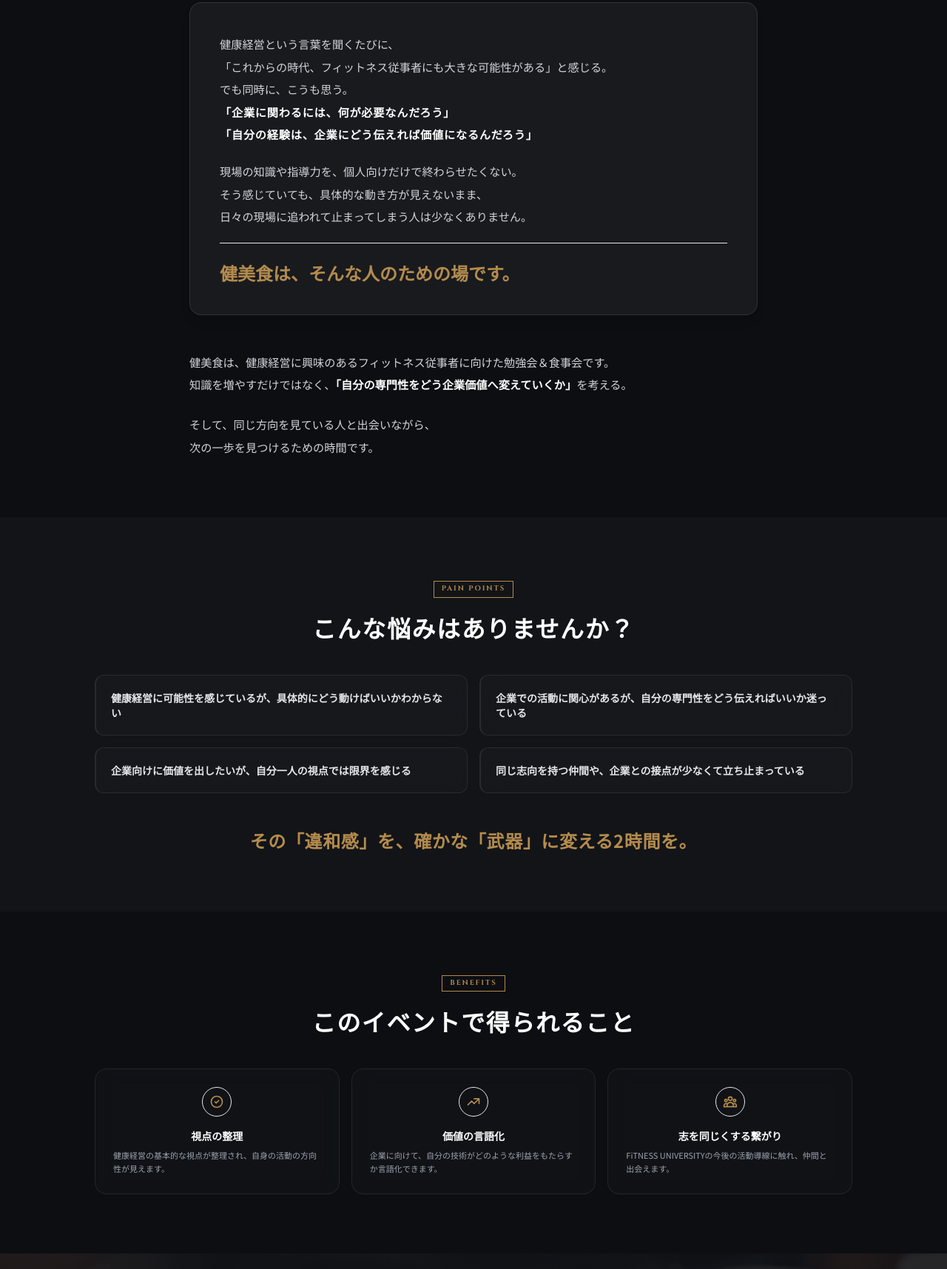
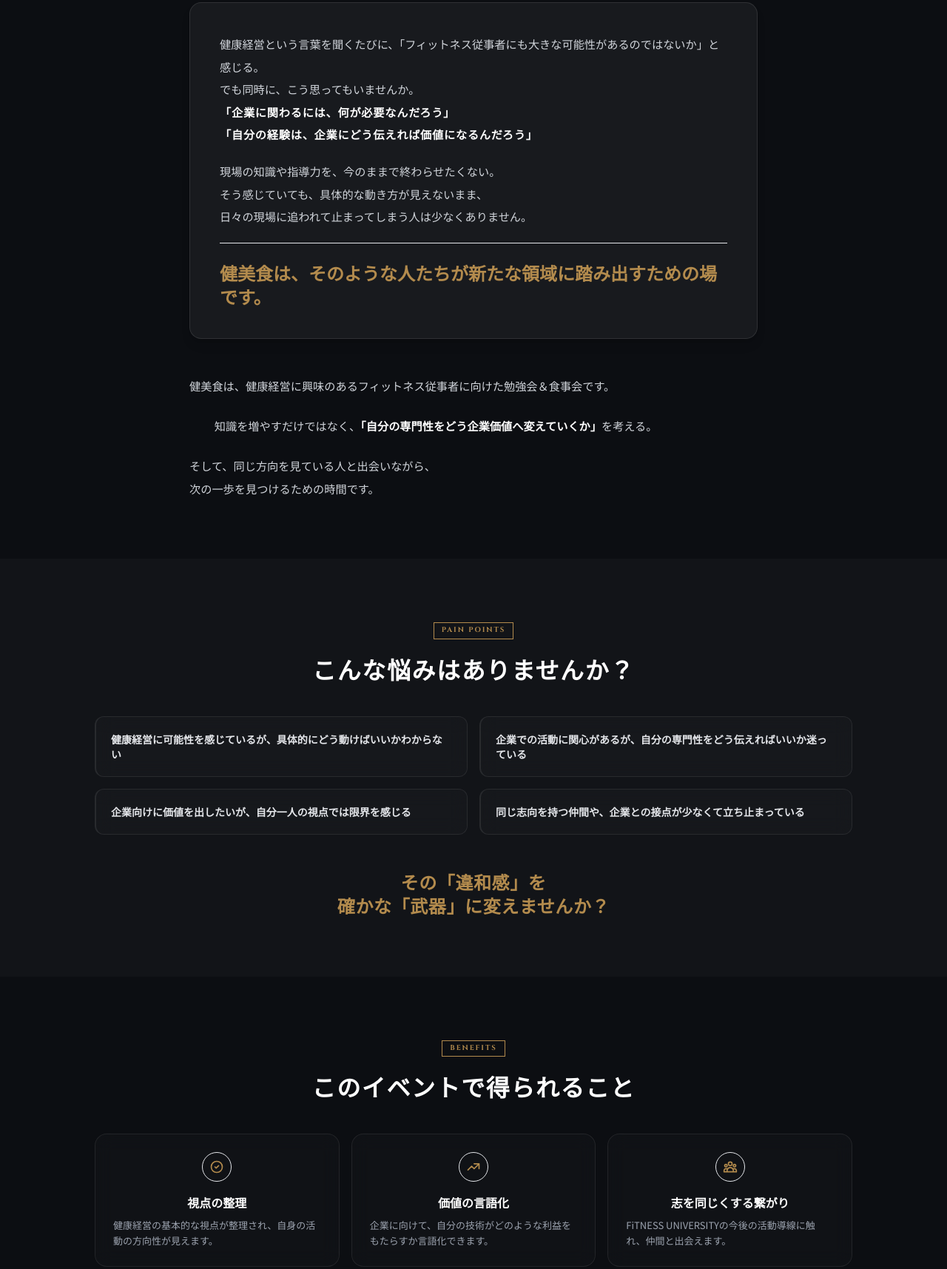
Before and after one commit to fituni/kenbisyoku, a plain HTML site: page index.html in a window 1280 px wide. Shown: the part 929-2644 px from the top of the page at 74% size. Drawn offline with nearby package versions, Linux system fonts and the light colour scheme.

Commit message:
Update index.html

```diff
--- a/index.html
+++ b/index.html
@@ -141,25 +141,26 @@
             <div class="body-text text-gray-300 space-y-8 leading-loose text-left">
                 <div class="bg-white/5 p-6 md:p-10 rounded-2xl border border-white/10 shadow-lg">
                     <p class="mb-5">
-                        健康経営という言葉を聞くたびに、<br>
-                        「これからの時代、フィットネス従事者にも大きな可能性がある」と感じる。<br>
-                        でも同時に、こうも思う。<br>
+                        健康経営という言葉を聞くたびに、「フィットネス従事者にも大きな可能性があるのではないか」と感じる。<br>
+                        でも同時に、こう思ってもいませんか。<br>
                         <span class="text-white font-bold tracking-wider">「企業に関わるには、何が必要なんだろう」</span><br>
                         <span class="text-white font-bold tracking-wider">「自分の経験は、企業にどう伝えれば価値になるんだろう」</span>
                     </p>
                     <p class="mb-5">
-                        現場の知識や指導力を、個人向けだけで終わらせたくない。<br>
+                        現場の知識や指導力を、今のままで終わらせたくない。<br>
                         そう感じていても、具体的な動き方が見えないまま、<br class="br-pc">日々の現場に追われて止まってしまう人は少なくありません。
                     </p>
                     <p class="text-accent font-bold text-lg md:text-2xl border-t border-accent/20 pt-6">
-                        健美食は、そんな人のための場です。
+                        健美食は、そのような人たちが新たな領域に踏み出すための場です。
                     </p>
                 </div>
 
                 <div class="space-y-6 pt-4">
                     <p>
                         健美食は、健康経営に興味のあるフィットネス従事者に向けた勉強会＆食事会です。<br>
-                        知識を増やすだけではなく、<span class="text-white font-bold">「自分の専門性をどう企業価値へ変えていくか」</span>を考える。
+                    </p>
+                    <p>
+                    　　 知識を増やすだけではなく、<span class="text-white font-bold">「自分の専門性をどう企業価値へ変えていくか」</span>を考える。
                     </p>
                     <p>
                         そして、同じ方向を見ている人と出会いながら、<br class="br-pc">次の一歩を見つけるための時間です。
@@ -194,7 +195,7 @@
 
             <div class="mt-12 text-center px-2">
                 <p class="text-accent font-bold text-lg md:text-2xl tracking-wide leading-relaxed">
-                    その「違和感」を、確かな「武器」に変える2時間を。
+                    その「違和感」を<br>確かな「武器」に変えませんか？
                 </p>
             </div>
         </div>
@@ -213,22 +214,22 @@
                     <div class="w-10 h-10 bg-accent/10 rounded-full flex items-center justify-center mx-auto mb-4 border border-accent/20">
                         <svg class="w-5 h-5 text-accent" fill="none" stroke="currentColor" viewBox="0 0 24 24"><path stroke-linecap="round" stroke-linejoin="round" stroke-width="2" d="M9 12l2 2 4-4m6 2a9 9 0 11-18 0 9 9 0 0118 0z"></path></svg>
                     </div>
-                    <h3 class="text-white font-bold text-sm mb-2 text-center">視点の整理</h3>
-                    <p class="text-[11px] text-gray-400 leading-relaxed text-left">健康経営の基本的な視点が整理され、自身の活動の方向性が見えます。</p>
+                    <h3 class="text-white font-bold text-md mb-2 text-center">視点の整理</h3>
+                    <p class="text-[13px] text-gray-400 leading-relaxed text-left">健康経営の基本的な視点が整理され、自身の活動の方向性が見えます。</p>
                 </div>
                 <div class="glass p-6 text-left rounded-2xl">
                     <div class="w-10 h-10 bg-accent/10 rounded-full flex items-center justify-center mx-auto mb-4 border border-accent/20">
                         <svg class="w-5 h-5 text-accent" fill="none" stroke="currentColor" viewBox="0 0 24 24"><path stroke-linecap="round" stroke-linejoin="round" stroke-width="2" d="M13 7h8m0 0v8m0-8l-8 8-4-4-6 6"></path></svg>
                     </div>
-                    <h3 class="text-white font-bold text-sm mb-2 text-center">価値の言語化</h3>
-                    <p class="text-[11px] text-gray-400 leading-relaxed text-left">企業に向けて、自分の技術がどのような利益をもたらすか言語化できます。</p>
+                    <h3 class="text-white font-bold text-md mb-2 text-center">価値の言語化</h3>
+                    <p class="text-[13px] text-gray-400 leading-relaxed text-left">企業に向けて、自分の技術がどのような利益をもたらすか言語化できます。</p>
                 </div>
                 <div class="glass p-6 text-left rounded-2xl">
                     <div class="w-10 h-10 bg-accent/10 rounded-full flex items-center justify-center mx-auto mb-4 border border-accent/20">
                         <svg class="w-5 h-5 text-accent" fill="none" stroke="currentColor" viewBox="0 0 24 24"><path stroke-linecap="round" stroke-linejoin="round" stroke-width="2" d="M17 20h5v-2a3 3 0 00-5.356-1.857M17 20H7m10 0v-2c0-.656-.126-1.283-.356-1.857M7 20H2v-2a3 3 0 015.356-1.857M7 20v-2c0-.656.126-1.283.356-1.857m0 0a5.002 5.002 0 019.288 0M15 7a3 3 0 11-6 0 3 3 0 016 0zm6 3a2 2 0 11-4 0 2 2 0 014 0zM7 10a2 2 0 11-4 0 2 2 0 014 0z"></path></svg>
                     </div>
-                    <h3 class="text-white font-bold text-sm mb-2 text-center">志を同じくする繋がり</h3>
-                    <p class="text-[11px] text-gray-400 leading-relaxed text-left">FiTNESS UNIVERSITYの今後の活動導線に触れ、仲間と出会えます。</p>
+                    <h3 class="text-white font-bold text-md mb-2 text-center">志を同じくする繋がり</h3>
+                    <p class="text-[13px] text-gray-400 leading-relaxed text-left">FiTNESS UNIVERSITYの今後の活動導線に触れ、仲間と出会えます。</p>
                 </div>
             </div>
         </div>
@@ -260,8 +261,7 @@
                     <div class="text-gray-300 body-text leading-loose text-left">
                         <p class="mb-4">
                             健康経営について学ぶだけなら、情報はたくさんあります。<br>
-                            それでも動けないのは、知識が足りないからではなく、<br>
-                            <span class="text-white font-bold">「自分の中で意味づけできていないから」</span>です。
+                            それでも動けないのは、知識が足りないからではなく、 <span class="text-white font-bold">「自分の中で意味づけできていないから」</span>です。
                         </p>
                         <p class="mb-4">
                             健美食では、勉強会で視点を得たあとに、<span class="text-accent font-bold">鍋を囲みながら自然な対話を生み出します。</span>
@@ -463,7 +463,7 @@
                 </p>
                 <p>
                     健美食は、そんなフィットネス従事者のための場です。<br>
-                    学び、対話し、食を囲みながら、<br class="md:hidden">自分の経験を次のステージへどうつなげていくかを考える。
+                    学び、対話し、食を囲みながら、自分の経験を次のステージへどうつなげていくかを考える。
                 </p>
                 <p>
                     私たちは、この領域を共に学び、共に育て、共に前に進んでいける人と出会いたいと思っています。
```
